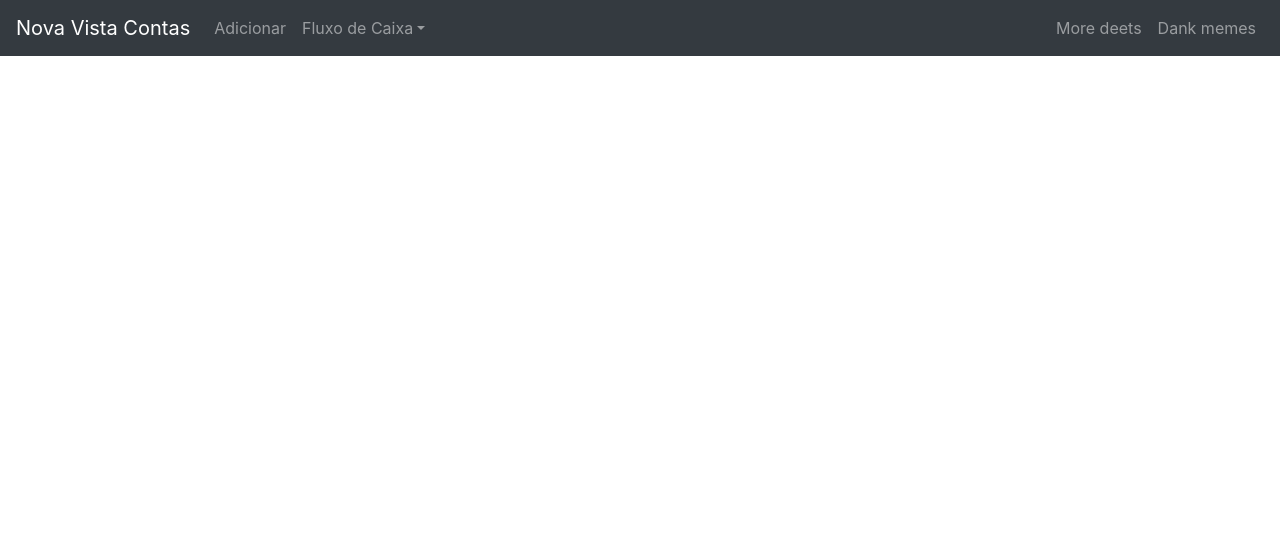
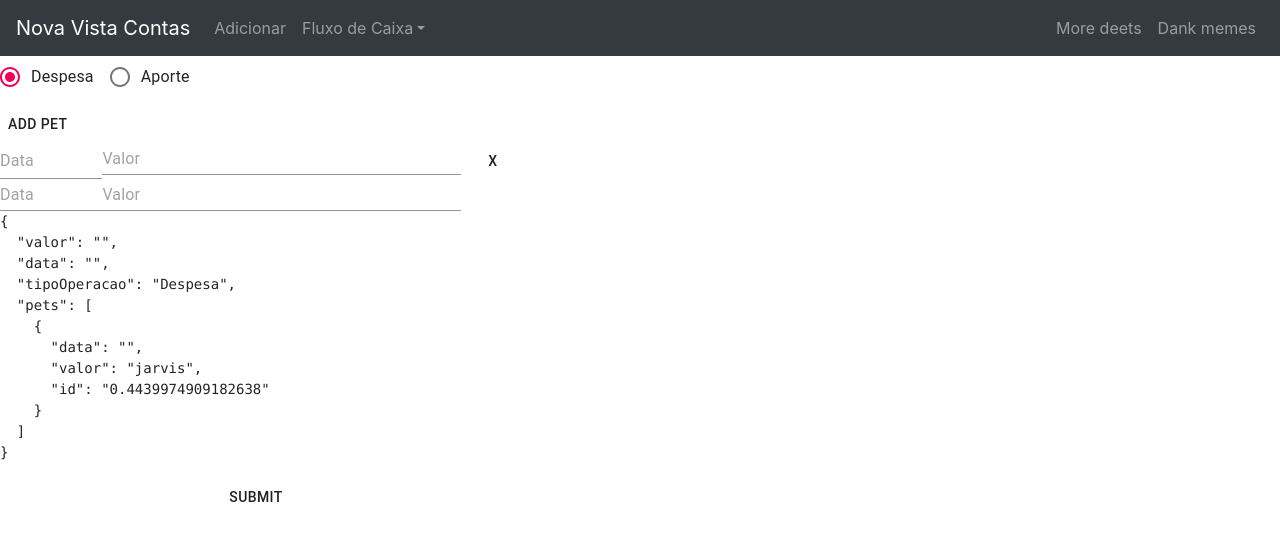
Before and after one commit to delattre1/BillManagerFrontEnd, a React (Create React App) app: page /fluxoCaixa in a window 1280 px wide. Shown: the top 540 px of the page. Built offline with nearby package versions, Linux system fonts and the light colour scheme.

Commit message:
saving fluxoCaixa form

```diff
--- a/src/Pages/FluxoCaixa.js
+++ b/src/Pages/FluxoCaixa.js
@@ -1,10 +1,12 @@
 import React from "react";
 import NavBar from "../components/NavBar/navBar"
 
+import CaixaForm from "../components/FluxoCaixa/fluxoCaixa"
 export default function FluxoCaixa() {
   return (
     <div>
       <NavBar></NavBar>
+      <CaixaForm></CaixaForm>
     </div>
   )
 }
--- /dev/null
+++ b/src/components/FluxoCaixa/fluxoCaixa.js
@@ -0,0 +1,98 @@
+import React from 'react';
+import './fluxoCaixa.css';
+import { Formik, Field, Form, useField, FieldArray} from 'formik';
+import { TextField, Button, Input, Radio,FormControlLabel,   Select, MenuItem } from '@material-ui/core';
+import InputMask from 'react-input-mask';
+import axios from 'axios';
+
+import styled from "styled-components";
+
+const FlexDivRow = styled.div`
+  display: flex;
+  flex-direction: row;
+`;
+
+const GridDivInput = styled.div`
+  display: grid;
+  grid-template-columns: 20% 70% 10%;
+`;
+
+const MyRadio = (props) => {
+  const [field] = useField(props);
+  return <FormControlLabel {...field} control={<Radio />} label={props.label} />;
+}
+
+const CaixaForm = () => {
+  function postBill(bill) {
+    axios
+      .post('http://127.0.0.1:8000/api/bills/', bill)
+      .then((res) => {
+        console.log(res.data)
+      })
+  };
+
+  const CustomInputComponent = (props) => (
+    <InputMask mask="99/99/9999" value={props.value} onChange={props.onChange}>
+      {(inputProps) => <Input name={props.name} placeholder={props.placeholder} {...inputProps}/>}
+    </InputMask>
+  );
+
+ return (
+   <Formik initialValues={{ valor: '', data: '', tipoOperacao: 'Despesa', pets: [{data:"", valor: "jarvis", id: `${Math.random()}` }] }} onSubmit={(data, {setSubmitting}) => {
+     setSubmitting(true);
+     postBill(data);
+     setSubmitting(false);
+   }}>
+   {({values, isSubmitting}) => (
+       <Form className='inputsContainer'>
+          <FlexDivRow>
+            <MyRadio name="tipoOperacao" type="radio" value="Despesa" label="Despesa" />
+            <MyRadio name="tipoOperacao" type="radio" value="Aporte" label="Aporte" />
+          </FlexDivRow>
+
+          <FieldArray name="pets">
+              {arrayHelpers => (
+                <div>
+                  <Button
+                    onClick={() =>
+                      arrayHelpers.push({
+                        data: "",
+                        valor: "",
+                        id: `${Math.random()}`
+                      })
+                    }
+                  >
+                    add pet
+                  </Button>
+
+                  {values.pets.map((pet, index) => {
+                    return (
+                      <div key={pet.id}>
+
+                        <GridDivInput>
+                          <Field placeholder="Data"  name={`operacoes.${index}.data}`}   as={CustomInputComponent} />
+                          <Field placeholder="Valor" name={`operacoes.${index}.valor}`}  as={TextField}></Field>
+                          <Button onClick={() => arrayHelpers.remove(index)}> x </Button>
+                        </GridDivInput>
+                      </div>
+                    );
+                  })}
+                </div>
+              )}
+            </FieldArray>
+
+
+          <GridDivInput>
+            <Field placeholder="Data" name="data" as={CustomInputComponent} />
+            <Field placeholder="Valor"      name="valor"      as={TextField}></Field>
+          </GridDivInput>
+          <pre>{JSON.stringify(values, null,2)}</pre>
+          <Button disabled={isSubmitting} type="submit">Submit</Button>
+       </Form>
+     )
+   }
+   </Formik>
+ );
+};
+
+export default CaixaForm
```
Also changed, not shown: src/components/FluxoCaixa/fluxoCaixa.css (added).
